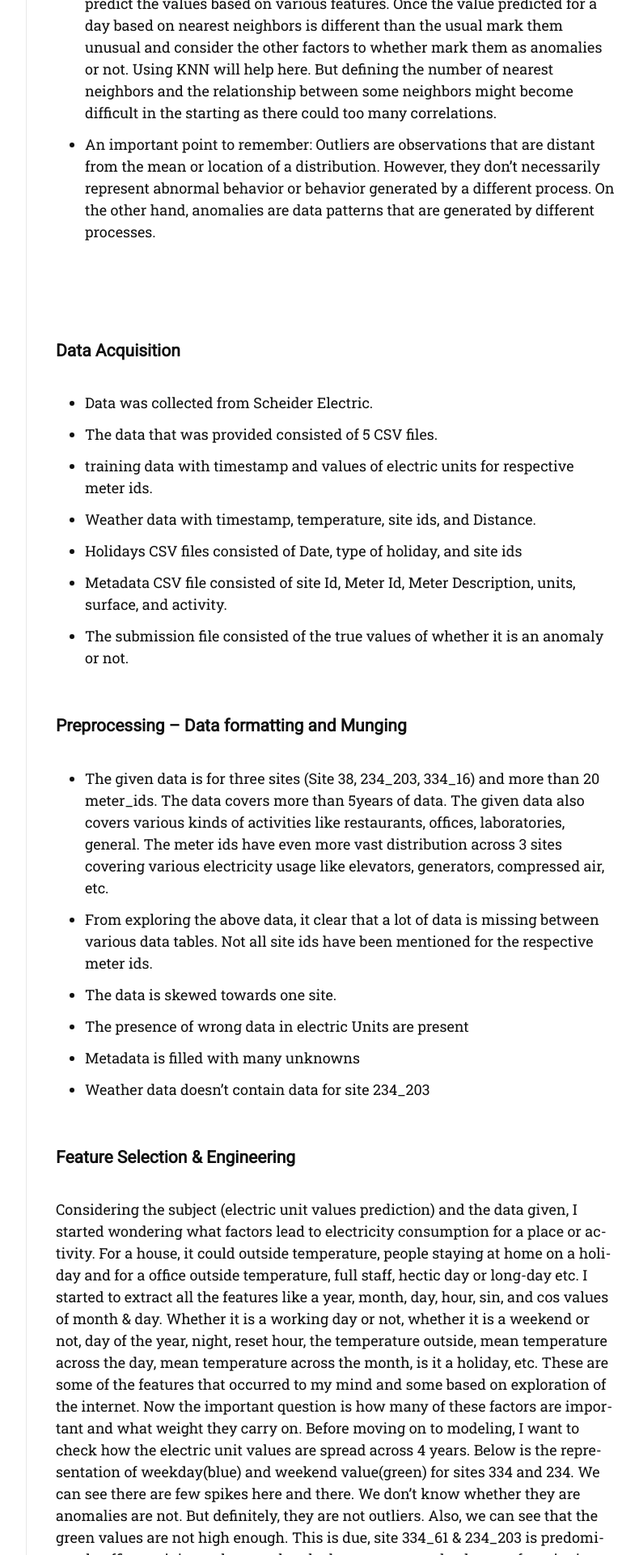
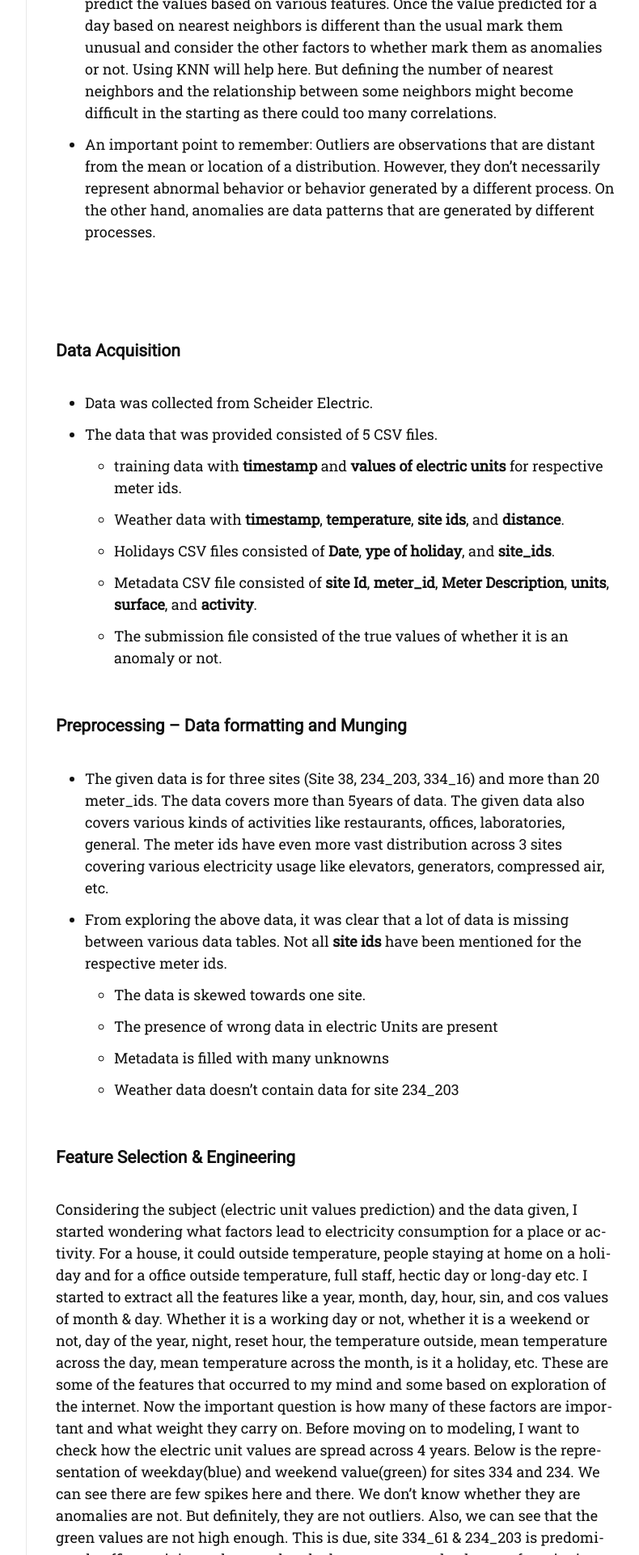
Before and after one commit to srujanreddyj/blog, a Jekyll site: the page built from _posts/2021-01-29-anomaly.md, in a window 1280 px wide. Shown: the part 2195-4115 px from the top of the page at 81% size, without its empty margins (357-1147 px from the left). Built offline with Jekyll 4.4.1, drawn with Linux system fonts in a browser that asks for light colours; nearby versions of some CDN libraries; some web fonts are replaced.

Commit message:
Update 2021-01-29-anomaly.md

```diff
--- a/_posts/2021-01-29-anomaly.md
+++ b/_posts/2021-01-29-anomaly.md
@@ -35,19 +35,19 @@ tags: [markdown, time-series, anomaly-detection, XGBoost, Isolation-forest, cudf
 ### Data Acquisition
 * Data was collected from Scheider Electric.
 * The data that was provided consisted of 5 CSV files.
- * training data with timestamp and values of electric units for respective meter ids.
- * Weather data with timestamp, temperature, site ids, and Distance.
- * Holidays CSV files consisted of Date, type of holiday, and site ids
- * Metadata CSV file consisted of site Id, Meter Id, Meter Description, units, surface, and activity.
- * The submission file consisted of the true values of whether it is an anomaly or not.
+  * training data with **timestamp** and **values of electric units** for respective meter ids.
+  * Weather data with **timestamp**, **temperature**, **site ids**, and **distance**.
+  * Holidays CSV files consisted of **Date**, **ype of holiday**, and **site_ids**.
+  * Metadata CSV file consisted of **site Id**, **meter_id**, **Meter Description**, **units**, **surface**, and **activity**.
+  * The submission file consisted of the true values of whether it is an anomaly or not.
 
 ### Preprocessing – Data formatting and Munging
 * The given data is for three sites (Site 38, 234_203, 334_16) and more than 20 meter_ids. The data covers more than 5years of data. The given data also covers various kinds of activities like restaurants, offices, laboratories, general. The meter ids have even more vast distribution across 3 sites covering various electricity usage like elevators, generators, compressed air, etc.
-* From exploring the above data, it clear that a lot of data is missing between various data tables. Not all site ids have been mentioned for the respective meter ids.
-* The data is skewed towards one site.
-* The presence of wrong data in electric Units are present
-* Metadata is filled with many unknowns
-* Weather data doesn’t contain data for site 234_203
+* From exploring the above data, it was clear that a lot of data is missing between various data tables. Not all **site ids** have been mentioned for the respective meter ids.
+  * The data is skewed towards one site.
+  * The presence of wrong data in electric Units are present
+  * Metadata is filled with many unknowns
+  * Weather data doesn’t contain data for site 234_203
 
 
 ### Feature Selection & Engineering
```
